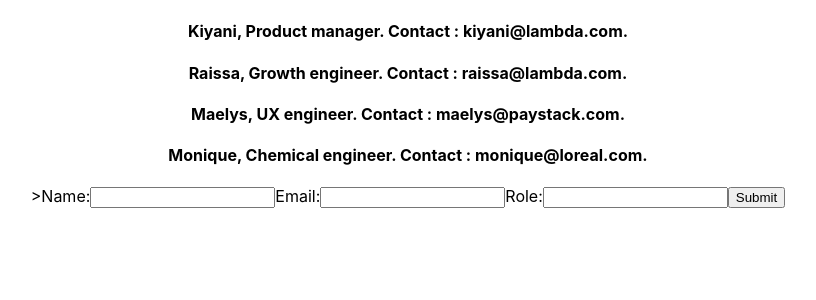
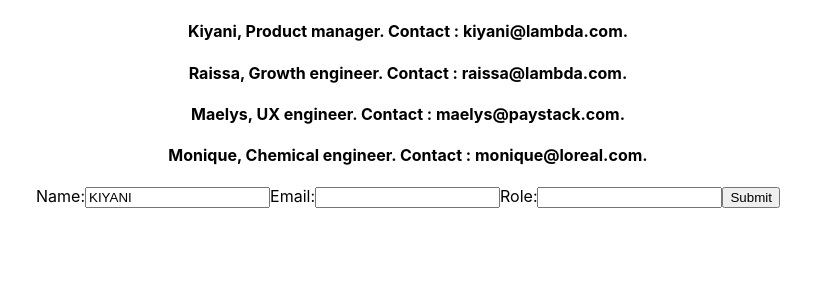
Before and after one commit to bloominstituteoftechnology/team-builder, a React (Create React App) app in the folder team-builder/: page / in a window 1280 px wide. Shown: the top 300 px of the page, without its empty margins (232-1048 px from the left). Built offline with nearby package versions, Linux system fonts and the light colour scheme.

Commit message:
modified OnChange

```diff
--- a/team-builder/src/App.js
+++ b/team-builder/src/App.js
@@ -6,67 +6,76 @@ import uuid from 'uuid';
 // uuid : creating unique ID for every object
 
 
-const initialTeamMemberList = [
+const initialteamMemberList = [
   {id: uuid(), name: 'Kiyani', email: 'kiyani@lambda.com', role: 'Product manager'},
   {id: uuid(), name: 'Raissa', email: 'raissa@lambda.com', role: 'Growth engineer'},
   {id: uuid(), name: 'Maelys', email: 'maelys@paystack.com', role: 'UX engineer'},
   {id: uuid(), name: 'Monique', email: 'monique@loreal.com', role: 'Chemical engineer'},
 ]
 
-// const initialTeamMemberForm = {
-// name:'',
-// email:'',
-// role:'',
-// }
+const initialTeamMemberForm = {
+name:'KIYANI',
+email:'',
+role:'',
+}
 
+// { ...TeamMemberForm, [event.target.name]: event.target.value }
 
 function App() {
-  const [TeamMemberList, setTeamMemberList] = useState(initialTeamMemberList);
-  // const [TeamMemberForm, setTeamMemberForm] = useState (initialTeamMemberForm);
+  const [teamMemberList, setteamMemberList] = useState(initialteamMemberList);
+  const [TeamMemberForm, setTeamMemberForm] = useState (initialTeamMemberForm);
 
   const handleChange = event => {
-    setTeamMemberList ({ ...TeamMemberList, [event.target.name]: event.target.value });
-  };
-
-  const handleSubmit = event => {
-  event.preventDefault();
+    setTeamMemberForm ([{name: event.target.value, email:event.target.value, role:event.target.value}]);
   };
 
 
+  // when the user clicks submit the state will be reset with empty strings
+  const handleSubmit = event => {
+  event.preventDefault();
+
+  setteamMemberList(teamMemberList.concat(TeamMemberForm));
+  };
+
   return (
     <div className="App">
+
+    {/* {console.log(teamMemberList)} */}
+
     {
-      TeamMemberList.map(members => (
+      teamMemberList.map(members => (
       <h4 key={members.id}>
         {members.name}, {members.role}. Contact : {members.email}.
         </h4>
       ))
     }
-
-    <form onSubmit={event => handleSubmit(event)}>>
+    <form onSubmit={handleSubmit}>
       <label>
-          Name:
-        <input type='text'
+        Name:
+        <input
+        type='text'
         name='name'
-        value={TeamMemberList.name}
+        value={TeamMemberForm.name}
         onChange={event => handleChange(event)}
         />
       </label>
 
       <label>
       Email:
-      <input type='text'
+      <input
+      type='text'
       email='email'
-      value={TeamMemberList.email}
+      value={TeamMemberForm.email}
       onChange={event => handleChange(event)}
       />
       </label>
 
       <label>
       Role:
-      <input type="text"
+      <input
+      type='text'
       role='role'
-      value={TeamMemberList.role}
+      value={TeamMemberForm.role}
       onChange={event => handleChange(event)}
       />
     </label>
```
